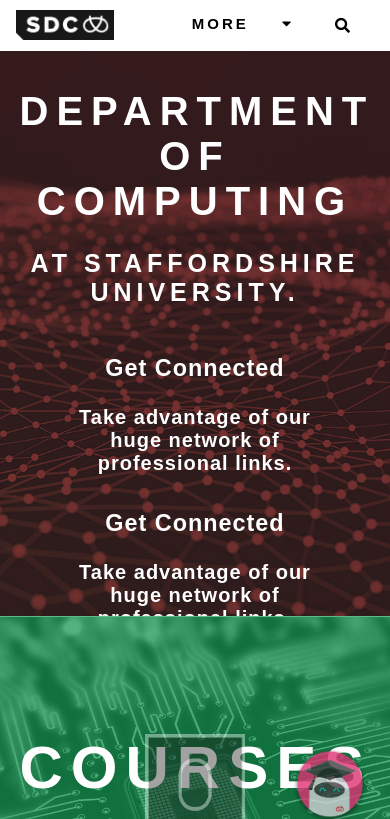
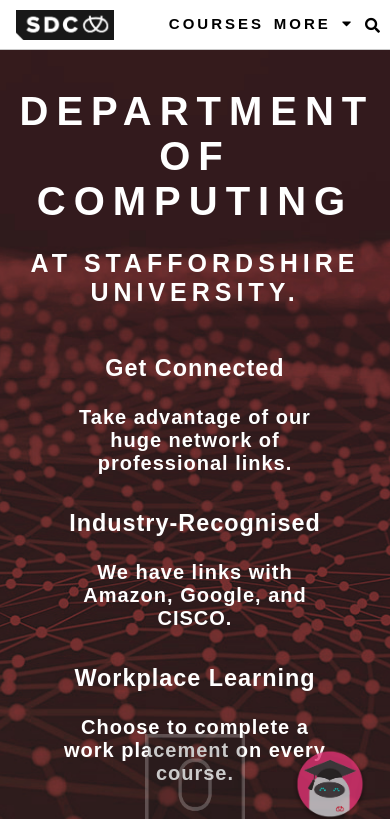
Before and after one commit to JacobSwetmore/StaffsDeptComputing, a plain HTML site: page index.html in a window 390 px wide. Shown: the top 819 px of the page. Drawn offline with nearby package versions, Linux system fonts and the light colour scheme; a web font is replaced by a local one.

Commit message:
Add files via upload

```diff
--- a/index.html
+++ b/index.html
@@ -31,7 +31,7 @@
         <ul id="navlist">
             <li class="subitem subitem2">
                 <div id="more" class="subnav">
-                    <button class="darktext subnavbtn">MORE <i class="fa fa-caret-down"></i></button>
+                    <button class="darktext subnavbtn">MORE <i id="downicon" class="fa fa-caret-down"></i></button>
                     <div class="subnav-content">
                         <a class="darktext"id="currentstudentsub" href="currentstudent.html">CURRENT STUDENT</a>
                         <a class="darktext" id="applysub" href="apply.html">APPLY</a>
@@ -90,12 +90,12 @@
                     <p>Take advantage of our huge network of professional links.</p>
                 </div>
                 <div class="column coursescolumn">
-                    <h3>Get Connected</h3>
-                    <p>Take advantage of our huge network of professional links.</p>
+                    <h3>Industry-Recognised</h3>
+                    <p>We have links with Amazon, Google, and CISCO.</p>
                 </div>
                 <div class="column coursescolumn">
-                    <h3>Get Connected</h3>
-                    <p>Take advantage of our huge network of professional links.</p>
+                    <h3>Workplace Learning</h3>
+                    <p>Choose to complete a work placement on every course.</p>
                 </div>
             </div>
         </div>
--- a/styles.css
+++ b/styles.css
@@ -82,7 +82,7 @@ nav {
     padding-left: 50px;
 }
 
-#logoli img:hover{
+#logoli img:hover {
     opacity: 0.9;
 }
 
@@ -201,14 +201,15 @@ opacity: 0.9;
     margin: 5px 2px;
 }
 
-  .fa:hover{
+.fa:hover {
     opacity: 0.7;
     transition: 0.5s;
 }
 
-  #alsosee{
+#alsosee {
     padding-top: 70px;
 }
+
 .subtitle {
     font-size: 20px;
     font-weight: 700;
@@ -253,26 +254,25 @@ opacity: 0.9;
     background-image: url('images/APPLYBG.png');
 }
 
-.img7{
+.img7 {
     background-image: url('images/staffslecture.png');
 }
 
-.img8{
+.img8 {
     background-image: url('images/BUSINESSBG.png');
 }
-.img9{
+
+.img9 {
     background-image: url('images/SKILLSBG.png');
+}
 
+.img10 {
+    background-image: url('images/CURRENTSTUDENTBG.png');
 }
-.img10{
-    background-image: url('images/CURRENTSTUDENTBG.png');
 
-}
-.img11{
+.img11 {
     background-image: url('images/TABLETONLYBG.png');
 }
-
-
 
 #footer {
     background-color: rgb(46, 46, 46);
@@ -503,7 +503,6 @@ b {
     display: none;
 }
 
-
 #scrollsquare {
     text-align: center;
     width: 100px;
@@ -517,8 +516,6 @@ b {
     cursor: pointer;
     display: none;
 }
-
-
 
 .course h1 {
     font-size: 50px;
@@ -585,7 +582,6 @@ b {
     float: left;
     overflow: hidden;
     z-index: 0;
-
 }
 
 .subnav .subnavbtn {
@@ -603,7 +599,6 @@ b {
     letter-spacing: 3px;
     margin-top: -9px;
     z-index: 0;
-
 }
 
 .subnav-content {
@@ -625,13 +620,9 @@ b {
     color: white;
     text-decoration: none;
     z-index: -1;
-
-
 }
 
-  .subnav-content a:hover {
-
-  }
+.subnav-content a:hover {}
 
 .subnav:hover .subnav-content {
     display: block;
@@ -676,8 +667,7 @@ b {
     transition: 0.5s;
 } */
 
-#more
-{
+#more {
     display: none;
 }
 
@@ -685,7 +675,6 @@ b {
     border-radius: 0px;
     margin-bottom: 30px;
     margin-top: 30px;
-
 }
 
 #title2 {
@@ -695,12 +684,14 @@ b {
     letter-spacing: 3px;
 }
 
+#tabletonly {
+    display: none;
+}
 
 @media screen and (max-width: 1100px) {
-    #more{
+    #more {
         display: inline;
     }
-
     .subnav:hover #applysub {
         display: none;
     }
@@ -719,19 +710,87 @@ b {
     .subnav:hover #coursessub {
         display: none;
     }
-
-    #currentstudent{
+    #currentstudent {
         display: none;
     }
+}
 
+@media screen and (max-width: 1200px) {
+    .square3 {
+        float: left;
+        position: relative;
+        width: 100%;
+        padding-bottom: 40%;
+        margin: 0%;
+        margin-top: 0px;
+        overflow: hidden;
+    }
+}
 
+@media screen and (max-width: 1070px) {
+    .square3 {
+        float: left;
+        position: relative;
+        width: 100%;
+        padding-bottom: 50%;
+        margin: 0%;
+        margin-top: 0px;
+        overflow: hidden;
+    }
+}
+
+@media screen and (max-width: 900px) {
+    .square3 {
+        float: left;
+        position: relative;
+        width: 100%;
+        padding-bottom: 60%;
+        margin: 0%;
+        margin-top: 0px;
+        overflow: hidden;
+    }
+}
+
+@media screen and (max-width: 800px) {
+    .square3 {
+        float: left;
+        position: relative;
+        width: 100%;
+        padding-bottom: 95%;
+        margin: 0%;
+        margin-top: 0px;
+        overflow: hidden;
+    }
+}
+
+@media screen and (max-width: 730px) {
+    .square3 {
+        float: left;
+        position: relative;
+        width: 100%;
+        padding-bottom: 100%;
+        margin: 0%;
+        margin-top: 0px;
+        overflow: hidden;
+    }
+}
+
+@media screen and (max-width: 500px) {
+    .square3 {
+        float: left;
+        position: relative;
+        width: 100%;
+        padding-bottom: 800px !important;
+        margin: 0%;
+        margin-top: 0px;
+        overflow: hidden;
+    }
 }
 
 @media screen and (max-width: 1030px) {
-    #more{
+    #more {
         display: inline;
     }
-
     .subnav:hover #applysub {
         display: inline;
     }
@@ -750,21 +809,18 @@ b {
     .subnav:hover #coursessub {
         display: none;
     }
-
-    #currentstudent{
+    #currentstudent {
         display: none;
     }
-    #apply{
+    #apply {
         display: none;
     }
-
 }
 
 @media screen and (max-width: 940px) {
-    #more{
+    #more {
         display: inline;
     }
-
     .subnav:hover #applysub {
         display: inline;
     }
@@ -783,24 +839,21 @@ b {
     .subnav:hover #coursessub {
         display: none;
     }
-
-    #currentstudent{
+    #currentstudent {
         display: none;
     }
-    #apply{
+    #apply {
         display: none;
     }
-    #visit{
+    #visit {
         display: none;
     }
-
 }
 
 @media screen and (max-width: 870px) {
-    #more{
+    #more {
         display: inline;
     }
-
     .subnav:hover #applysub {
         display: inline;
     }
@@ -819,26 +872,24 @@ b {
     .subnav:hover #coursessub {
         display: none;
     }
-
-    #currentstudent{
+    #currentstudent {
         display: none;
     }
-    #apply{
+    #apply {
         display: none;
     }
-    #visit{
+    #visit {
         display: none;
     }
-    #staffs{
+    #staffs {
         display: none;
     }
 }
 
 @media screen and (max-width: 800px) {
-    #more{
+    #more {
         display: inline;
     }
-
     .subnav:hover #applysub {
         display: inline;
     }
@@ -857,29 +908,27 @@ b {
     .subnav:hover #coursessub {
         display: none;
     }
-
-    #currentstudent{
+    #currentstudent {
         display: none;
     }
-    #apply{
+    #apply {
         display: none;
     }
-    #visit{
+    #visit {
         display: none;
     }
-    #staffs{
+    #staffs {
         display: none;
     }
-    #news{
+    #news {
         display: none;
     }
 }
 
 @media screen and (max-width: 700px) {
-    #more{
+    #more {
         display: inline;
     }
-
     .subnav:hover #applysub {
         display: inline;
     }
@@ -898,23 +947,22 @@ b {
     .subnav:hover #coursessub {
         display: none;
     }
-
-    #currentstudent{
+    #currentstudent {
         display: none;
     }
-    #apply{
+    #apply {
         display: none;
     }
-    #visit{
+    #visit {
         display: none;
     }
-    #staffs{
+    #staffs {
         display: none;
     }
-    #news{
+    #news {
         display: none;
     }
-    #alumni{
+    #alumni {
         display: none;
     }
 }
@@ -934,10 +982,10 @@ b {
 }
 
 @media screen and (max-width: 500px) {
-    #more{
+    #more {
         display: inline;
+
     }
-
     .subnav:hover #applysub {
         display: inline;
     }
@@ -953,43 +1001,33 @@ b {
     .subnav:hover #alumnisub {
         display: inline;
     }
-    .subnav:hover #coursessub {
-        display: inline;
-    }
 
-    #currentstudent{
+    #currentstudent {
         display: none;
     }
-    #apply{
+    #apply {
         display: none;
     }
-    #visit{
+    #visit {
         display: none;
     }
-    #staffs{
+    #staffs {
         display: none;
     }
-    #news{
+    #news {
         display: none;
     }
-    #alumni{
-        display: none;
-    }
-    #courses{
-        display: none;
-    }
-}
-
-
-#tabletonly{
+    #alumni {
         display: none;
     }
 
+}
+
 @media screen and (max-width: 1070px) {
-    #tabletonly{
+    #tabletonly {
         display: inline;
     }
-    .square3 {
+    /* .square3 {
         float: left;
         position: relative;
         width: 100%;
@@ -997,8 +1035,7 @@ b {
         margin: 0%;
         margin-top: 0px;
         overflow: hidden;
-    }
-
+    } */
     .content3 {
         position: absolute;
         height: 10%;
@@ -1066,12 +1103,10 @@ b {
         width: 100%;
         padding-bottom: 140%;
         padding-top: 5%;
-
         margin: 0%;
         margin-top: 0px;
         overflow: hidden;
     }
-
     .content3 {
         position: absolute;
         height: 50%;
@@ -1089,7 +1124,7 @@ b {
         width: 100%;
         padding-bottom: 100%;
     }
-    #tabletonly{
+    #tabletonly {
         display: none;
     }
     .squarebottom {
@@ -1118,6 +1153,7 @@ b {
     .column {
         width: 100%;
         padding-left: 50px;
+        padding-bottom: 50px;
         /* padding-bottom: 50px; */
     }
     .coursescolumn {
@@ -1194,3 +1230,56 @@ b {
         padding-bottom: 15px;
     }
 }
+
+@media screen and (max-width: 1100px) {
+    .content {
+        font-size: 50px;
+    }
+}
+
+@media screen and (max-width: 1070px) {
+    .content {
+        font-size: 60px;
+    }
+}
+
+
+@media screen and (max-width: 360px) {
+    .content {
+        font-size: 50px;
+    }
+}
+
+@media screen and (max-width: 500px) {
+    #searchlink{
+        position: fixed;
+        right: 10px;
+    }
+    #more{
+        position: fixed;
+        right: 10px;
+        padding: 0px !important;
+        margin: 0px !important;
+    }
+    #downicon{
+        margin-left: -20px !important;
+    }
+
+    #courses{
+        position: fixed;
+        right: 110px;
+    }
+}
+
+@media screen and (max-width: 350px) {
+
+    #courses{
+       display: none;
+       position: inline;
+       right: 0px;
+    }
+
+    .subnav:hover #coursessub {
+        display: inline;
+    }
+}
```
Also changed, not shown: images/person4.jpg (added). Lines whose indentation alone changed are shown as unchanged.
